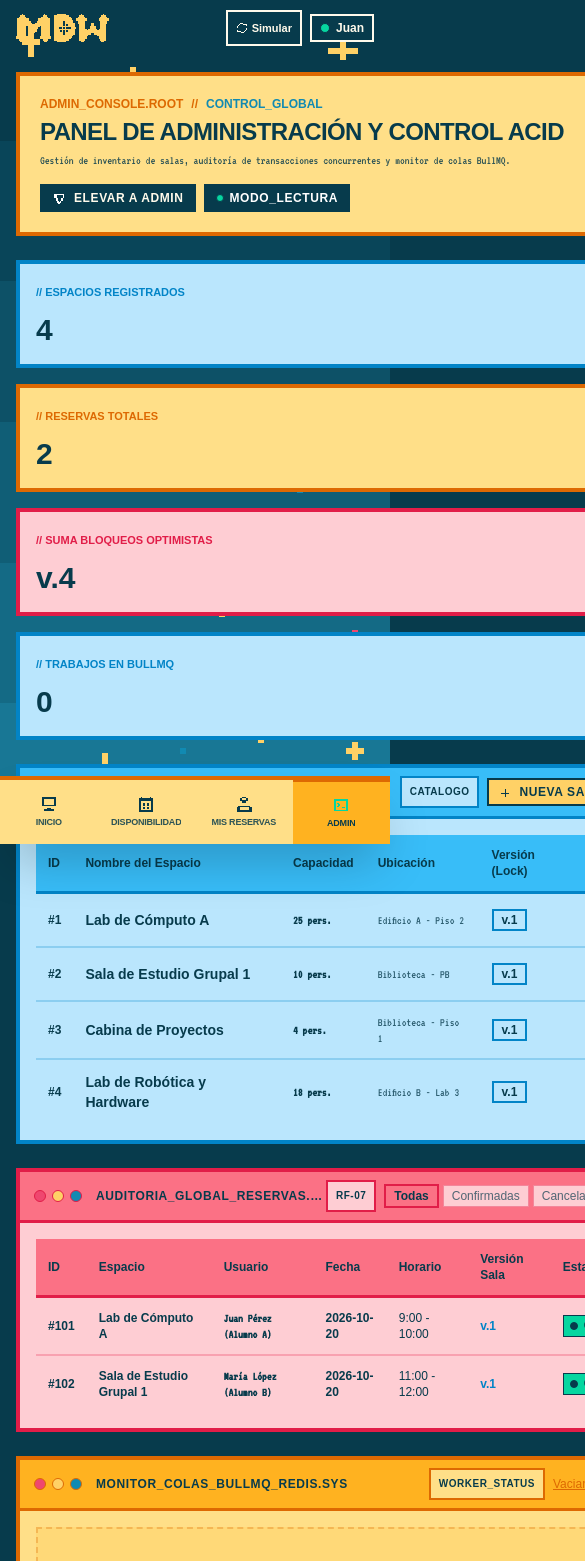
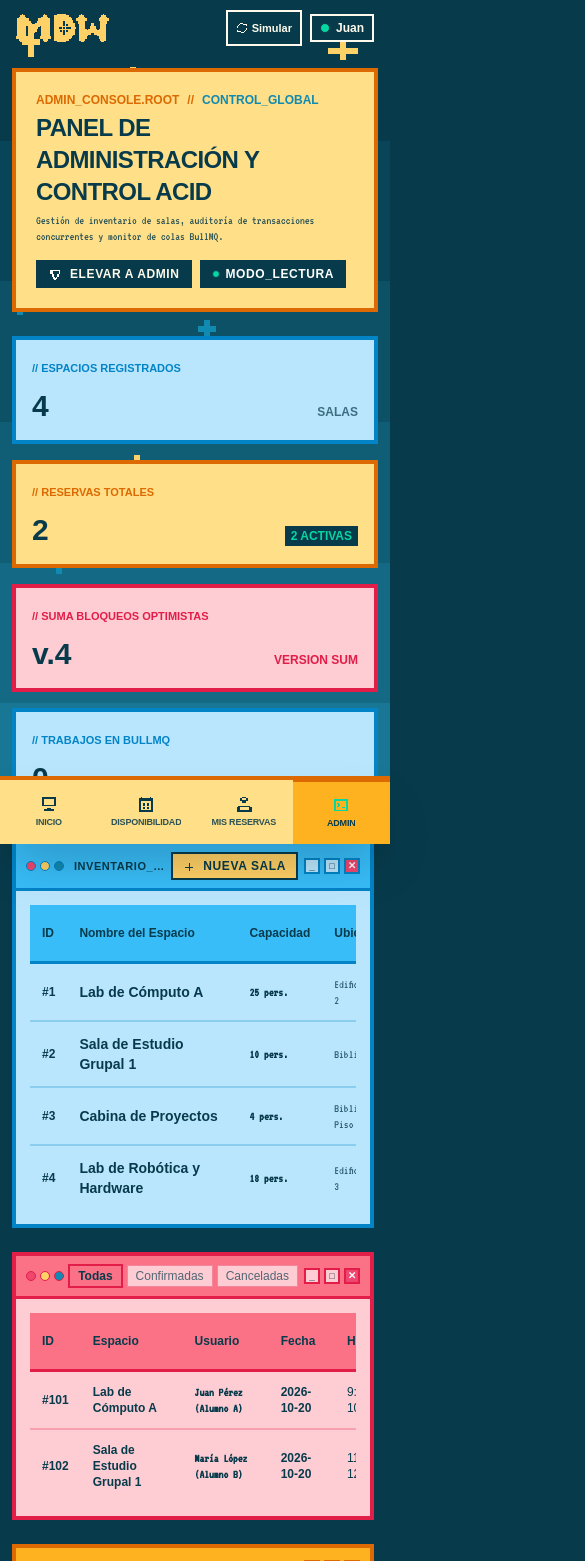
Before and after one commit to Jp160605/laboratorio_mdw, a Next.js app in the folder frontend/: page /admin in a window 390 px wide. Shown: the top 1561 px of the page, 585 px wide, since content can reach past the window. Built offline with nearby package versions, Linux system fonts and the light colour scheme; a web font is replaced by a local one.

Commit message:
feat(responsive): calculo dinámico de ancho de pantalla para cards/ventanas y fijación permanente de nav inferior en mobile

```diff
--- a/frontend/src/app/admin/page.tsx
+++ b/frontend/src/app/admin/page.tsx
@@ -52,7 +52,7 @@ export default function AdminPage() {
     <div className="min-h-screen text-neo-dark flex flex-col">
       <Navbar />
 
-      <main className="flex-1 mx-auto max-w-7xl p-4 sm:p-6 lg:p-8 space-y-6">
+      <main className="flex-1 mx-auto w-full max-w-7xl p-3 sm:p-6 lg:p-8 space-y-6 min-w-0 overflow-hidden box-border">
         {/* Banner de Cabecera de Administrador (Tema Amarillo) */}
         <div className="border-4 border-[#dd6902] bg-[#ffdf88] p-5 flex flex-col sm:flex-row sm:items-center sm:justify-between gap-4 text-[#073B4C]">
           <div>
--- a/frontend/src/app/globals.css
+++ b/frontend/src/app/globals.css
@@ -11,11 +11,25 @@
   --neo-green: #06D6A0;
 }
 
+html,
+body {
+  max-width: 100vw;
+  overflow-x: hidden;
+  position: relative;
+}
+
 body {
   color: var(--neo-dark);
   background-color: #073B4C;
   min-height: 100vh;
   font-size: 1rem;
+}
+
+/* Espacio recortado garantizado para el nav inferior fijo en mobile */
+@media (max-width: 767px) {
+  body {
+    padding-bottom: 5rem !important;
+  }
 }
 
 /* Custom retro scrollbar */
--- a/frontend/src/app/login/page.tsx
+++ b/frontend/src/app/login/page.tsx
@@ -41,7 +41,7 @@ export default function LoginPage() {
     <div className="min-h-screen text-neo-dark flex flex-col">
       <Navbar />
 
-      <main className="flex-1 flex items-center justify-center p-4 sm:p-6 lg:p-8">
+      <main className="flex-1 flex items-center justify-center p-3 sm:p-6 lg:p-8 w-full max-w-7xl mx-auto min-w-0 overflow-hidden box-border">
         <div className="w-full max-w-lg space-y-6">
           {/* Tarjeta de Inicio de Sesión (Ventana Retro Amarilla) */}
           <RetroWindow
--- a/frontend/src/app/mis-reservas/page.tsx
+++ b/frontend/src/app/mis-reservas/page.tsx
@@ -13,7 +13,7 @@ export default function MisReservasPage() {
     <div className="min-h-screen text-neo-dark flex flex-col">
       <Navbar />
 
-      <main className="flex-1 mx-auto max-w-7xl p-4 sm:p-6 lg:p-8 space-y-6">
+      <main className="flex-1 mx-auto w-full max-w-7xl p-3 sm:p-6 lg:p-8 space-y-6 min-w-0 overflow-hidden box-border">
         {/* Cabecera del Historial */}
         <div className="p-5 flex flex-col sm:flex-row sm:items-center sm:justify-between gap-4 text-[#FFFAEB]">
           <div>
--- a/frontend/src/app/page.tsx
+++ b/frontend/src/app/page.tsx
@@ -46,7 +46,7 @@ export default function LandingPage() {
         <Navbar />
 
         {/* Contenido Principal con Distribución de Cartel Retro Arcade (40% ancho de pantalla) */}
-        <main className="flex-1 flex items-center justify-center p-3 sm:p-6 lg:p-8">
+        <main className="flex-1 flex items-center justify-center p-3 sm:p-6 lg:p-8 w-full max-w-7xl mx-auto min-w-0 overflow-hidden box-border">
           <div className="w-full lg:w-[42vw] max-w-2xl mx-auto flex flex-col items-center relative py-6 px-4 sm:px-8 border-2 border-[#FFFAEB]/20 bg-transparent">
             {/* Esquinas Neobrutalistas / Retro Brackets */}
             <span className="absolute top-0 left-0 w-4 h-4 border-t-3 border-l-3 border-[#FFFAEB]" />
--- a/frontend/src/app/reservas/page.tsx
+++ b/frontend/src/app/reservas/page.tsx
@@ -40,7 +40,7 @@ export default function ReservasPage() {
     <div className="min-h-screen text-neo-dark flex flex-col">
       <Navbar />
 
-      <main className="flex-1 mx-auto max-w-7xl p-4 sm:p-6 lg:p-8 space-y-6">
+      <main className="flex-1 mx-auto w-full max-w-7xl p-3 sm:p-6 lg:p-8 space-y-6 min-w-0 overflow-hidden box-border">
         {/* Cabecera Personalizada (Del Figma: "Bienvenida Mariana López") */}
         <div className="p-4 sm:p-5 flex flex-col sm:flex-row sm:items-center sm:justify-between gap-4 text-[#FFFAEB]">
           <div>
--- a/frontend/src/components/CalendarioGrid.tsx
+++ b/frontend/src/components/CalendarioGrid.tsx
@@ -4,6 +4,7 @@ import React from 'react';
 import { Sala, Reserva, Usuario } from '@/types';
 import PixelIcon, { PixelIconName } from '@/components/PixelIcon';
 import RetroWindow from '@/components/RetroWindow';
+import { useWindowWidth } from '@/hooks/useWindowWidth';
 
 interface CalendarioGridProps {
   fechaSeleccionada: string;
@@ -22,6 +23,17 @@ export default function CalendarioGrid({
   usuarioActual,
   onSeleccionarBloque,
 }: CalendarioGridProps) {
+  const screenWidth = useWindowWidth();
+
+  // Calcular ancho dinámico para contener la tabla sin desbordamiento horizontal
+  const dynamicMaxWidth = screenWidth
+    ? screenWidth < 640
+      ? `${Math.max(280, screenWidth - 28)}px`
+      : screenWidth < 1024
+      ? `${Math.max(540, screenWidth - 48)}px`
+      : '100%'
+    : '100%';
+
   // Generar bloques de 1 hora de 08:00 a 20:00
   const horas: number[] = Array.from({ length: 13 }, (_, i) => i + 8); // 8 a 20
 
@@ -99,8 +111,11 @@ export default function CalendarioGrid({
         </div>
       </RetroWindow>
 
-      {/* Matriz / Grilla de Calendario Enmarcada en Amarillo */}
-      <div className="overflow-x-auto border-4 border-[#dd6902] bg-[#ffdf88] shadow-md">
+      {/* Matriz / Grilla de Calendario Enmarcada en Amarillo con ancho dinámico */}
+      <div
+        style={{ maxWidth: dynamicMaxWidth }}
+        className="w-full min-w-0 overflow-x-auto border-4 border-[#dd6902] bg-[#ffdf88] shadow-md box-border"
+      >
         <table className="w-full border-collapse text-left">
           <thead>
             <tr className="border-b-[3px] border-[#dd6902]">
--- a/frontend/src/components/MisReservas.tsx
+++ b/frontend/src/components/MisReservas.tsx
@@ -126,7 +126,7 @@ export default function MisReservas({
             return (
               <div
                 key={reserva.id}
-                className={`overflow-hidden text-[#073B4C] transition-all ${theme.wrapper}`}
+                className={`overflow-hidden text-[#073B4C] transition-all w-full min-w-0 box-border ${theme.wrapper}`}
               >
                 {/* Cabecera estilo retro OS */}
                 <div
--- a/frontend/src/components/RetroWindow.tsx
+++ b/frontend/src/components/RetroWindow.tsx
@@ -1,4 +1,7 @@
+'use client';
+
 import React from 'react';
+import { useWindowWidth } from '@/hooks/useWindowWidth';
 
 export type WindowColor = 'yellow' | 'blue' | 'red';
 
@@ -21,10 +24,21 @@ export default function RetroWindow({
   color,
   headerColor = 'yellow',
   className = '',
-  bodyClassName = 'p-4 sm:p-5',
+  bodyClassName = 'p-3.5 sm:p-5',
   actionButton,
   onClose,
 }: RetroWindowProps) {
+  const screenWidth = useWindowWidth();
+
+  // Calcular dinámicamente el ancho máximo según el ancho actual de la pantalla
+  const dynamicMaxWidth = screenWidth
+    ? screenWidth < 640
+      ? `${Math.max(280, screenWidth - 28)}px`
+      : screenWidth < 1024
+      ? `${Math.max(540, screenWidth - 48)}px`
+      : '100%'
+    : '100%';
+
   // Resolver color efectivo
   const effectiveColor: WindowColor = (() => {
     if (color) return color;
@@ -63,34 +77,35 @@ export default function RetroWindow({
 
   return (
     <div
-      className={`w-full overflow-hidden transition-all text-[#073B4C] ${themeStyles.wrapper} ${className}`}
+      style={{ maxWidth: dynamicMaxWidth }}
+      className={`w-full overflow-hidden transition-all text-[#073B4C] min-w-0 box-border ${themeStyles.wrapper} ${className}`}
     >
       {/* Cabecera estilo OS retro */}
       <div
-        className={`px-3.5 py-2 flex items-center justify-between ${themeStyles.header}`}
+        className={`px-2.5 sm:px-3.5 py-2 flex items-center justify-between min-w-0 max-w-full overflow-hidden ${themeStyles.header}`}
       >
-        <div className="flex items-center gap-2 min-w-0">
-          {/* Tres Círculos de Color Estilo Mac: Rojo (#EF476F), Amarillo (#FFD166), Azul (#118AB2) */}
-          <div className="flex items-center gap-1.5 shrink-0">
+        <div className="flex items-center gap-1.5 sm:gap-2 min-w-0 overflow-hidden">
+          {/* Tres Círculos de Color Estilo Mac */}
+          <div className="flex items-center gap-1 sm:gap-1.5 shrink-0">
             <span
-              className={`inline-block w-3 h-3 rounded-full bg-[#EF476F] border ${themeStyles.dotBorder}`}
+              className={`inline-block w-2.5 h-2.5 sm:w-3 sm:h-3 rounded-full bg-[#EF476F] border ${themeStyles.dotBorder}`}
             />
             <span
-              className={`inline-block w-3 h-3 rounded-full bg-[#FFD166] border ${themeStyles.dotBorder}`}
+              className={`inline-block w-2.5 h-2.5 sm:w-3 sm:h-3 rounded-full bg-[#FFD166] border ${themeStyles.dotBorder}`}
             />
             <span
-              className={`inline-block w-3 h-3 rounded-full bg-[#118AB2] border ${themeStyles.dotBorder}`}
+              className={`inline-block w-2.5 h-2.5 sm:w-3 sm:h-3 rounded-full bg-[#118AB2] border ${themeStyles.dotBorder}`}
             />
           </div>
-          <span className="font-pixel text-xs font-bold uppercase tracking-wider text-[#073B4C] ml-1.5 truncate">
+          <span className="font-pixel text-[11px] sm:text-xs font-bold uppercase tracking-wider text-[#073B4C] ml-1 sm:ml-1.5 truncate">
             {title}
           </span>
         </div>
 
-        <div className="flex items-center gap-2 shrink-0">
+        <div className="flex items-center gap-1.5 sm:gap-2 shrink-0">
           {badge && (
             <span
-              className={`px-2 py-0.5 font-pixel text-[10px] font-bold uppercase tracking-wider ${themeStyles.badge}`}
+              className={`hidden xs:inline-block px-1.5 sm:px-2 py-0.5 font-pixel text-[9px] sm:text-[10px] font-bold uppercase tracking-wider ${themeStyles.badge}`}
             >
               {badge}
             </span>
@@ -130,7 +145,9 @@ export default function RetroWindow({
       </div>
 
       {/* Contenido interior de la ventana */}
-      <div className={bodyClassName}>{children}</div>
+      <div className={`${bodyClassName} min-w-0 max-w-full overflow-hidden break-words`}>
+        {children}
+      </div>
     </div>
   );
 }
--- /dev/null
+++ b/frontend/src/hooks/useWindowWidth.ts
@@ -0,0 +1,28 @@
+'use client';
+
+import { useState, useEffect } from 'react';
+
+/**
+ * Hook reactivo que calcula el ancho actual de la pantalla en tiempo real (window.innerWidth)
+ * para definir y adaptar dinámicamente el tamaño de cards, ventanas y tablas.
+ */
+export function useWindowWidth(): number {
+  const [width, setWidth] = useState<number>(() => {
+    if (typeof window !== 'undefined') {
+      return window.innerWidth;
+    }
+    return 1200;
+  });
+
+  useEffect(() => {
+    const handleResize = () => {
+      setWidth(window.innerWidth);
+    };
+
+    handleResize();
+    window.addEventListener('resize', handleResize, { passive: true });
+    return () => window.removeEventListener('resize', handleResize);
+  }, []);
+
+  return width;
+}
```
